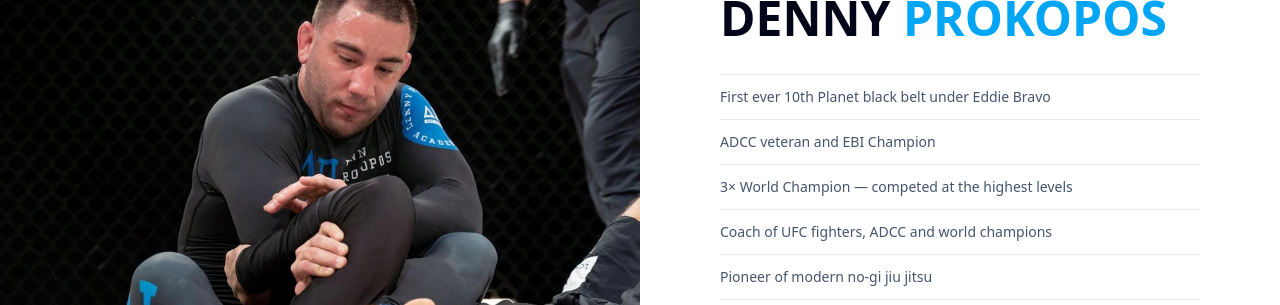
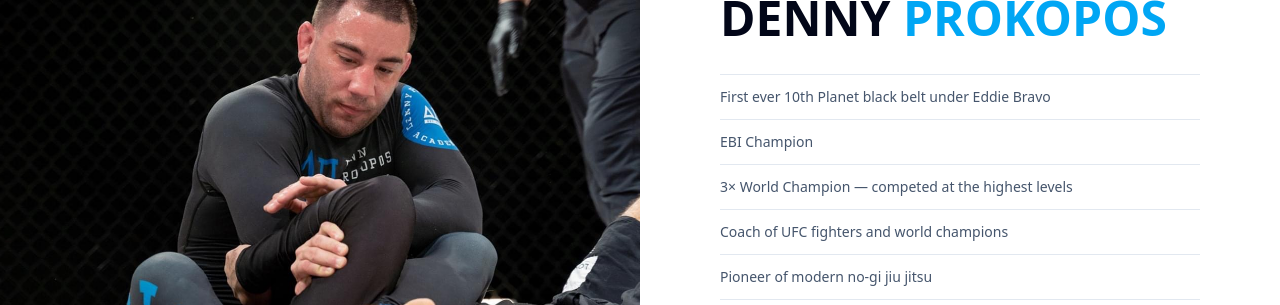
Before and after one commit to damonnguyen7/vacavillejja, a Next.js app: page / in a window 1280 px wide. Shown: the part 1200-1505 px from the top of the page. Built offline with nearby package versions, Linux system fonts and the light colour scheme.

Commit message:
Update text

```diff
--- a/app/page.tsx
+++ b/app/page.tsx
@@ -230,13 +230,11 @@
               <p className="py-3">
                 First ever 10th Planet black belt under Eddie Bravo
               </p>
-              <p className="py-3">ADCC veteran and EBI Champion</p>
+              <p className="py-3">EBI Champion</p>
               <p className="py-3">
                 3× World Champion — competed at the highest levels
               </p>
-              <p className="py-3">
-                Coach of UFC fighters, ADCC and world champions
-              </p>
+              <p className="py-3">Coach of UFC fighters and world champions</p>
               <p className="py-3">Pioneer of modern no-gi jiu jitsu</p>
             </div>
 
```
